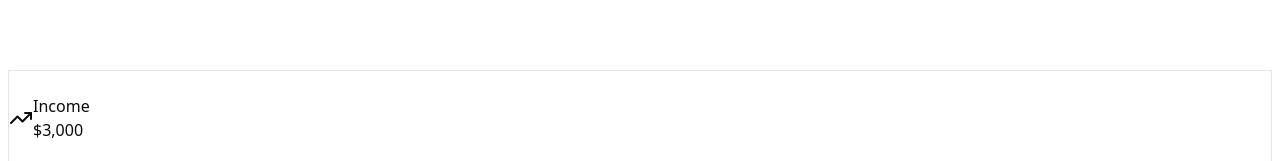
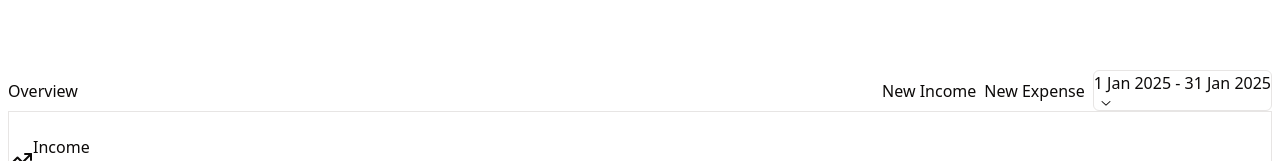
Before and after one commit to Yves-Developer/walletapp, a Next.js app: page / in a window 1280 px wide. Shown: the part 310-471 px from the top of the page. Built offline with nearby package versions, Linux system fonts and the light colour scheme.

Commit message:
##Overview component UI: add income, add expenses button and statsCards componet ##

```diff
--- /dev/null
+++ b/Components/Overview.jsx
@@ -0,0 +1,30 @@
+"use client";
+import StatsCards from "./StatsCards";
+import { Separator } from "./ui/separator";
+import { Button } from "./ui/button";
+import { DateRangePicker } from "./ui/date-range-picker";
+const Overview = () => {
+  return (
+    <>
+      <div className="flex justify-between items-center py-9 w-full bg-background/80 backdrop-blur-sm">
+        <h2 className="text-2xl font-bold text-foreground">Overview</h2>
+        <div className="flex space-x-2">
+          <Button>New Income</Button>
+          <Button>New Expense</Button>
+          <DateRangePicker
+            onUpdate={(values) => console.log(values)}
+            initialDateFrom="2025-01-01"
+            initialDateTo="2025-01-31"
+            align="start"
+            locale="en-GB"
+            showCompare={false}
+          />
+        </div>
+      </div>
+      <Separator className="mb-4 mt-2" />
+      <StatsCards />
+    </>
+  );
+};
+
+export default Overview;
--- a/app/Transaction/columns.jsx
+++ b/app/Transaction/columns.jsx
@@ -1,5 +1,4 @@
 "use client";
-
 import { MoreHorizontal, ArrowUpDown } from "lucide-react";
 
 import { Button } from "@/components/ui/button";
--- a/app/Transaction/page.js
+++ b/app/Transaction/page.js
@@ -1,6 +1,6 @@
 import { columns } from "./columns";
 import { DataTable } from "./data-table";
-
+import Wrapper from "@/Components/Wrapper";
 export default function DemoPage() {
   const data = [
     {
@@ -55,8 +55,10 @@ export default function DemoPage() {
   data.push(...demoData);
 
   return (
-    <div className="container mx-auto py-20">
-      <DataTable columns={columns} data={data} />
+    <div className="py-20">
+      <Wrapper>
+        <DataTable columns={columns} data={data} />
+      </Wrapper>
     </div>
   );
 }
--- a/app/page.js
+++ b/app/page.js
@@ -1,30 +1,19 @@
-"use client";
-import AreaChart from "@/Components/GradientAreaChart";
 import Container from "@/Components/Container";
-import StatsCards from "@/Components/StatsCards";
 import { Card, CardContent, CardHeader, CardTitle } from "@/Components/ui/card";
 import { Separator } from "@/Components/ui/separator";
 import Wrapper from "@/Components/Wrapper";
 import GradientAreaChart from "@/Components/GradientAreaChart";
 import SummaryCard from "@/Components/SummaryCard";
-import { DateRangePicker } from "@/Components/ui/date-range-picker";
+import Overview from "@/Components/Overview";
 const Home = () => {
   return (
     <section className="w-full py-[80px] px-2">
       <Wrapper>
-        <StatsCards />
+        <Overview />
         <Container>
           <Card>
             <div className="flex justify-between p-3">
               <CardTitle>Monthly Overview</CardTitle>
-              <DateRangePicker
-                onUpdate={(values) => console.log(values)}
-                initialDateFrom="2023-01-01"
-                initialDateTo="2023-12-31"
-                align="start"
-                locale="en-GB"
-                showCompare={false}
-              />
             </div>
             <CardContent>
               <GradientAreaChart />
```
